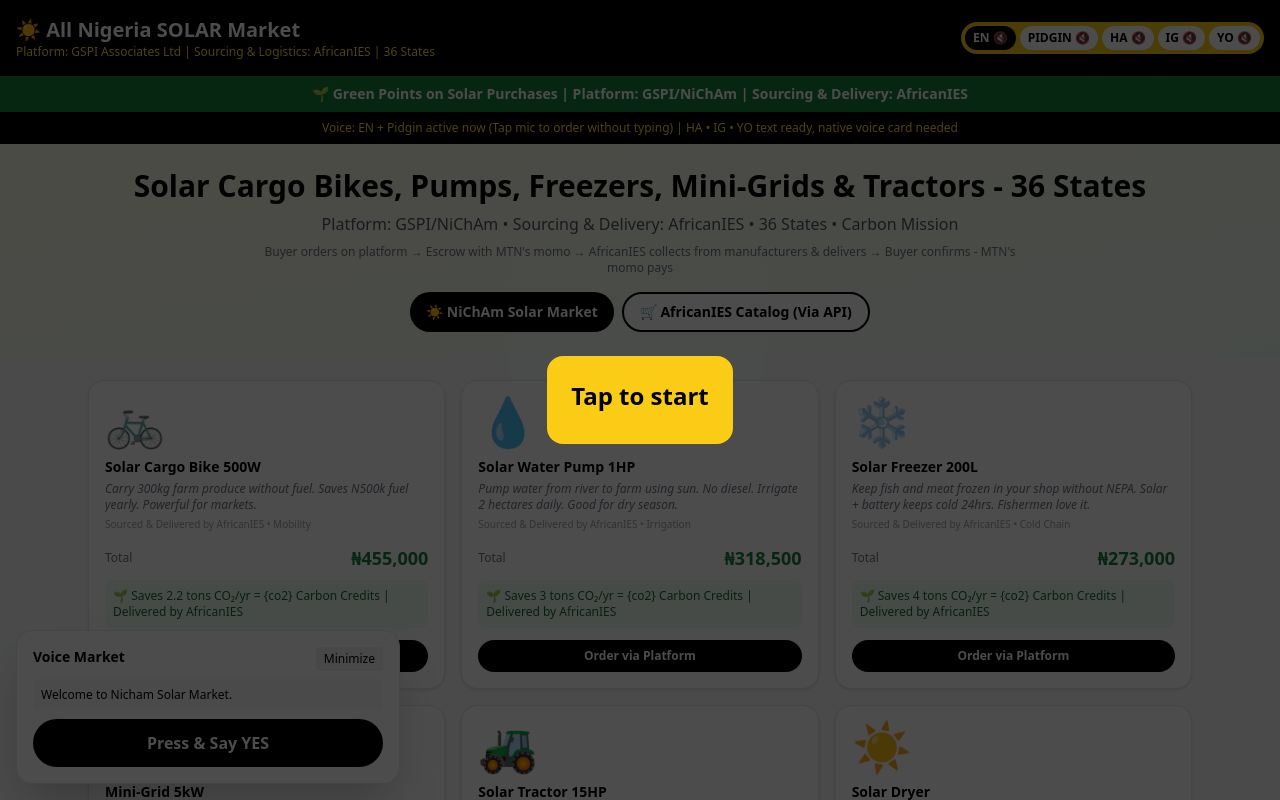
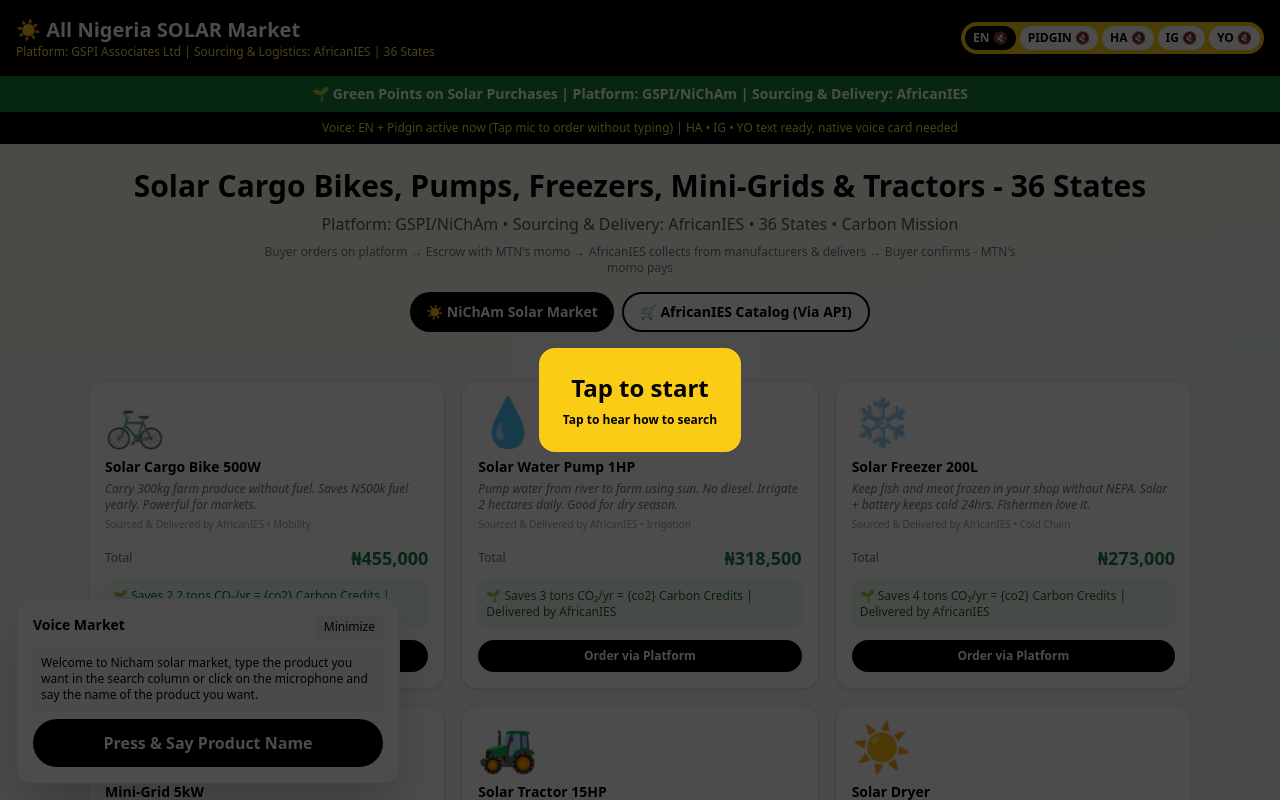
Before and after one commit to gspiassociatesltd/nicham-trade, a Next.js app: page / in a window 1280 px wide. Shown: the top 800 px of the page. Built offline with nearby package versions, Linux system fonts and the light colour scheme.

Commit message:
Add files via upload

```diff
--- a/components/VoiceOrder.tsx
+++ b/components/VoiceOrder.tsx
@@ -3,11 +3,11 @@
 import { useRouter } from 'next/navigation'
 
 const PROMPTS: any = {
-  en: { welcome: "Welcome to Nicham Solar Market.", langCode: "en-NG" },
-  pidgin: { welcome: "Welcome to Nicham Solar Market.", langCode: "en-NG" },
-  ha: { welcome: "Barka da zuwa kasuwar Nicham Solar.", langCode: "ha" },
-  ig: { welcome: "Nnoo na ahia Nicham Solar.", langCode: "ig" },
-  yo: { welcome: "Kaabo si oja Nicham Solar.", langCode: "yo" }
+  en: { welcome: "Welcome to Nicham solar market, type the product you want in the search column or click on the microphone and say the name of the product you want.", langCode: "en-NG" },
+  pidgin: { welcome: "Welcome to Nicham solar market, type the product you want in the search column or click on the microphone and say the name of the product you want.", langCode: "en-NG" },
+  ha: { welcome: "Barka da zuwa kasuwar Nicham Solar. Rubuta sunan kayan da kake so a wurin bincike ko danna microphone ka fadi sunan.", langCode: "ha" },
+  ig: { welcome: "Nnoo na ahia Nicham Solar. Pịnye aha ngwaahịa ịchọrọ na kọlụm ọchụchọ ma ọ bụ pịa igwe okwu kwuo aha ya.", langCode: "ig" },
+  yo: { welcome: "Kaabo si oja Nicham Solar. Tẹ orukọ ọja ti o fẹ sinu apoti iwadi tabi tẹ microphone ki o sọ orukọ rẹ.", langCode: "yo" }
 }
 
 export default function VoiceOrder({ lang, currentMode }: { lang: string, currentMode: 'listing' | 'order' }) {
@@ -80,6 +80,15 @@
           const u = new SpeechSynthesisUtterance(msg)
           window.speechSynthesis.speak(u)
         }
+      } else {
+        // Search logic for thousands of products
+        const searchInput = document.querySelector('input[type="text"]') as HTMLInputElement
+        if (searchInput && currentMode === 'listing') {
+          searchInput.value = e.results[0][0].transcript
+          searchInput.dispatchEvent(new Event('input', { bubbles: true }))
+          searchInput.dispatchEvent(new Event('change', { bubbles: true }))
+          setResponse("Searching for " + e.results[0][0].transcript)
+        }
       }
     }
     rec.start()
@@ -100,6 +109,7 @@
         }}>
           <div className="bg-yellow-400 text-black rounded-2xl p-6 max-w-sm text-center font-bold">
             <div className="text-2xl mb-2">Tap to start</div>
+            <div className="text-xs mt-2">Tap to hear how to search</div>
           </div>
         </div>
       )}
@@ -111,7 +121,7 @@
         {!isMinimized && (
           <>
             <div className="text-xs bg-gray-50 p-2 rounded mb-2">{response}</div>
-            <button onClick={handleMic} className={`w-full py-3 rounded-full font-bold ${isListening ? 'bg-red-500 text-white' : 'bg-black text-white'}`}>{isListening ? 'Listening...' : 'Press & Say YES'}</button>
+            <button onClick={handleMic} className={`w-full py-3 rounded-full font-bold ${isListening ? 'bg-red-500 text-white' : 'bg-black text-white'}`}>{isListening ? 'Listening...' : 'Press & Say Product Name'}</button>
           </>
         )}
       </div>
--- a/lib/i18n.ts
+++ b/lib/i18n.ts
@@ -20,16 +20,16 @@
     footerTitle: "Connect & Mission",
     footerMarket: "Marketplace Model",
     footerMarket1: "GSPI/NiChAm: Platform owner only",
-    footerMarket2: "AfricanIES: Delivers Nationwide",
-    footerMarket3: "",
-    footerMarket4: "",
+    footerMarket2: "AfricanIES: Sources from manufacturers & delivers",
+    footerMarket3: "Even GSPI own products via AfricanIES",
+    footerMarket4: "36 States coverage",
     footerFollow: "Follow Us",
     footerMission: "Carbon Mission",
     footerMission1: "Mission: Remove Nigerians from fossil fuel",
     footerMission2: "#NiChAmGreen #SolarNigeria",
     footerMission3: "Carbon Credits tracked per product",
     footerMission4: "Green Points on solar purchases",
-    copyright: "© GSPI Associates Limited • GSPI/NiChAm: Platform owner only | AfricanIES: Delivers Nationwide"
+    copyright: "© GSPI Associates Limited • Platform: GSPI/NiChAm | Sourcing & Delivery: AfricanIES • Mission: Clean energy for 36 States"
   },
   pcm: {
     title: "All Nigeria SOLAR Market",
```
